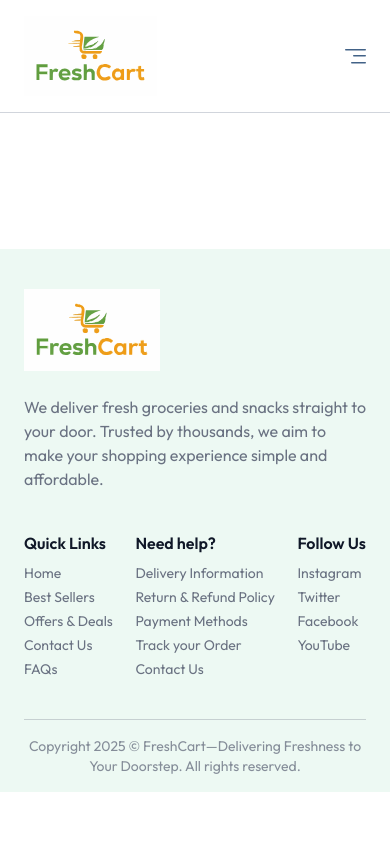
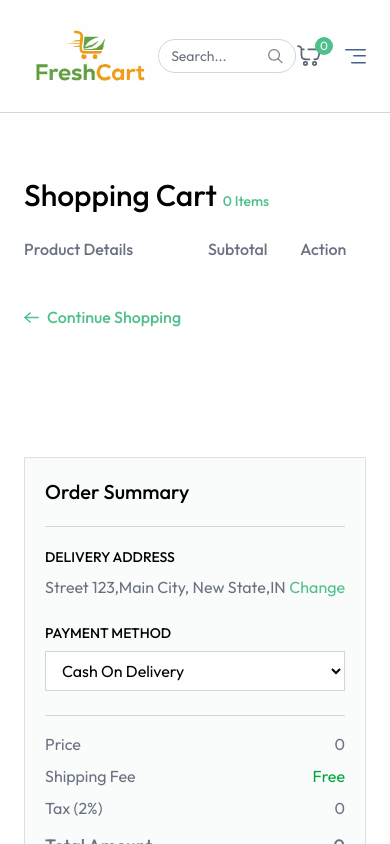
Before and after one commit to Palla04/Grocery-App, a React (Vite) app in the folder grocery-delivery-app/: page /cart in a window 390 px wide. Shown: the top 844 px of the page. Built offline with nearby package versions, Linux system fonts and the light colour scheme.

Commit message:
cart page is completed

```diff
--- a/grocery-delivery-app/src/App.jsx
+++ b/grocery-delivery-app/src/App.jsx
@@ -9,6 +9,7 @@
 import AllProducts from './pages/AllProducts';
 import ProductCategory from './pages/ProductCategory';
 import ProductDetails from './pages/ProductDetails';
+import Cart from './pages/Cart';
 
 
 const App = () => {
@@ -27,6 +28,7 @@
           <Route path='/products' element={<AllProducts/>}/>
           <Route path='/products/:category' element={<ProductCategory/>}/>
           <Route path='/products/:category/:id' element={<ProductDetails/>}/>
+          <Route path='/cart' element={<Cart/>}/>
         </Routes>
        </div>
        { !isSellerPath && <Footer/>}
--- a/grocery-delivery-app/src/components/Navbar.jsx
+++ b/grocery-delivery-app/src/components/Navbar.jsx
@@ -4,7 +4,8 @@
 import { useAppContext } from '../context/AppContext'
 const Navbar = () => {
     const [open, setOpen] = React.useState(false)
-    const {user, setUser, setshowUserLogin, navigate, setSearchQuery,searchQuery} = useAppContext();
+    const {user, setUser, setshowUserLogin, navigate, setSearchQuery,
+        getCartCount,getCartAmount,searchQuery} = useAppContext();
 
     const logout = async ()=>{
         setUser(null);
@@ -37,7 +38,7 @@
 
                 <div onClick={()=>navigate("cart")} className="relative cursor-pointer">
                     <img src={assets.nav_cart_icon} alt="cart" className='w-6 opacity-80'/>
-                    <button className="absolute -top-2 -right-3 text-xs text-white bg-primary w-[18px] h-[18px] rounded-full">3</button>
+                    <button className="absolute -top-2 -right-3 text-xs text-white bg-primary w-[18px] h-[18px] rounded-full">{getCartCount()}</button>
                 </div>
 
             { !user ? ( <button onClick={()=>{setshowUserLogin(true);}}
@@ -56,14 +57,34 @@
             )}
             </div>
 
-            <button onClick={() => open ? setOpen(false) : setOpen(true)} aria-label="Menu" className="sm:hidden">
-                {/* Menu Icon SVG */}
-                <img src={assets.menu_icon} alt="menu" />
-            </button>
+            {/* Mobile Search */}
+            <div className="flex lg:hidden items-center text-sm gap-2 border border-gray-300 px-3 rounded-full">
+                <input
+                onChange={(e) => setSearchQuery(e.target.value)}
+                value={searchQuery}
+                className="py-1.5 w-22 sm:w-40 bg-transparent outline-none placeholder-gray-500 text-sm"
+                type="text"
+                placeholder="Search..."
+                />
+                <img src={assets.search_icon} alt="search" className="w-4 h-4" />
+            </div>
+
+            {/* Mobile Cart and Menu icon */}
+            <div className='flex items-center gap-6 sm:hidden'>
+                <div onClick={()=>navigate("cart")} className="relative cursor-pointer">
+                    <img src={assets.nav_cart_icon} alt="cart" className='w-6 opacity-80'/>
+                    <button className="absolute -top-2 -right-3 text-xs text-white bg-primary w-[18px] h-[18px] rounded-full">{getCartCount()}</button>
+                </div>
+                <button onClick={() => open ? setOpen(false) : setOpen(true)} aria-label="Menu">
+                    {/* Menu Icon SVG */}
+                    <img src={assets.menu_icon} alt="menu" />
+                </button>
+            </div>
 
             {/* Mobile Menu */}
+
          { open && (
-            <div className={`${open ? 'flex' : 'hidden'} absolute top-[60px] left-0 w-full bg-white shadow-md py-4 flex-col items-start gap-2 px-5 text-sm md:hidden`}>
+            <div className={`${open ? 'flex' : 'hidden'} z-50 absolute top-[60px] left-0 w-full bg-white shadow-md py-4 flex-col items-start gap-2 px-5 text-sm md:hidden`}>
                 <NavLink to='/' onClick={()=>setOpen(false)}>Home</NavLink>
                 <NavLink to='/products' onClick={()=>setOpen(false)}>All Product</NavLink>
                 { user &&
--- a/grocery-delivery-app/src/context/AppContext.jsx
+++ b/grocery-delivery-app/src/context/AppContext.jsx
@@ -52,6 +52,27 @@
         toast.success("Removed from Cart")
         setCartItems(cartData)
     }
+
+    // Get Cart Item Count
+    const getCartCount = ()=>{
+        let totalCount = 0;
+        for(const item in cartItems){
+            totalCount += cartItems[item];
+        }
+        return totalCount;
+    }
+
+    // Get Cart Total Amount
+    const getCartAmount = ()=>{
+        let totalAmount = 0;
+        for(const items in cartItems){
+            let itemInfo = products.find((product)=>product._id === items);
+            if(cartItems[items] > 0){
+                totalAmount += itemInfo.offerPrice * cartItems[items];
+            }
+        }
+        return Math.floor(totalAmount * 100) / 100;
+    }
     //Fetch All Products
     const fetchProducts = async()=>{
         setProducts(dummyProducts)
@@ -61,7 +82,7 @@
         fetchProducts()
     },[])
     const value = {navigate, user, setUser, isSeller, setisSeller, showUserLogin,setshowUserLogin, products, currency,
-        addToCart, updateCartItem, removeFromCart, cartItems, searchQuery, setSearchQuery,
+        addToCart, updateCartItem, removeFromCart, cartItems, searchQuery, setSearchQuery, getCartAmount, getCartCount
     }
     return <AppContext.Provider value={value}>
         {children}
--- /dev/null
+++ b/grocery-delivery-app/src/pages/Cart.jsx
@@ -0,0 +1,146 @@
+import { useState } from "react";
+import { useAppContext } from "../context/AppContext";
+import { assets, dummyAddress } from "../assets/assets";
+import { useEffect } from "react";
+
+const Cart = () => {
+
+    const {navigate,products,currency, getCartAmount, getCartCount, cartItems, removeFromCart, updateCartItem} = useAppContext();
+
+    const [cartArray, setCartArray] = useState([])
+    const [addresses, setAddresses] = useState(dummyAddress)
+    const [showAddress, setShowAddress] = useState(false)
+    const [selectedAddress, setSelectedAddress] = useState(dummyAddress[0])
+    const [paymentOption, setPaymentOption] = useState("COD")
+
+    const getCart = () => {
+        let tempArray = []
+        for(const key in cartItems){
+            const product = products.find((item)=>item._id === key)
+            product.quantity = cartItems[key]
+            tempArray.push(product)
+        }
+        setCartArray(tempArray)
+    }
+
+    const placeOrder = async ()=>{
+
+    }
+    useEffect(()=>{
+       if(products.length > 0 && cartItems){
+        getCart()
+       }
+    },[products,cartItems])
+    return products.length > 0 && cartItems ? (
+        <div className="flex flex-col md:flex-row mt-16">
+            <div className='flex-1 max-w-4xl'>
+                <h1 className="text-3xl font-medium mb-6">
+                    Shopping Cart <span className="text-sm text-primary">{getCartCount()} Items</span>
+                </h1>
+
+                <div className="grid grid-cols-[2fr_1fr_1fr] text-gray-500 text-base font-medium pb-3">
+                    <p className="text-left">Product Details</p>
+                    <p className="text-center">Subtotal</p>
+                    <p className="text-center">Action</p>
+                </div>
+
+                {cartArray.map((product, index) => (
+                    <div key={index} className="grid grid-cols-[2fr_1fr_1fr] text-gray-500 items-center text-sm md:text-base font-medium pt-3">
+                        <div className="flex items-center md:gap-6 gap-3">
+                            <div onClick={()=>{
+                                navigate(`/products/${product.category.toLowerCase()}/${product._id}`);
+                                scrollTo(0,0);
+                            }} className="cursor-pointer w-24 h-24 flex items-center justify-center border border-gray-300 rounded overflow-hidden">
+                                <img className="max-w-full h-full object-cover" src={product.image[0]} alt={product.name} />
+                            </div>
+                            <div>
+                                <p className="hidden md:block font-semibold">{product.name}</p>
+                                <div className="font-normal text-gray-500/70">
+                                    <p>Weight: <span>{product.weight || "N/A"}</span></p>
+                                    <div className='flex items-center'>
+                                        <p>Qty:</p>
+                                        <select className='outline-none'>
+                                            {Array(cartItems[product._id] > 9 ?
+                                             cartItems[product._id] : 9).fill('').map((_, index) => (
+                                                <option key={index} value={index + 1}>{index + 1}</option>
+                                            ))}
+                                        </select>
+                                    </div>
+                                </div>
+                            </div>
+                        </div>
+                        <p className="text-center">{currency}{product.offerPrice * product.quantity}</p>
+                        <button onClick={()=>removeFromCart()} className="cursor-pointer mx-auto">
+                            <img src={assets.remove_icon} alt="remove" className="inline-block w-6 h-6" />
+                        </button>
+                    </div>)
+                )}
+
+                <button onClick={()=>{navigate("/products"); scrollTo(0,0);}} className="group cursor-pointer flex items-center mt-8 gap-2 text-primary font-medium">
+                    <img className="group-hover:-translate-x-1 transition" src={assets.arrow_right_icon_colored} alt="arrow" />
+                    Continue Shopping
+                </button>
+
+            </div>
+            <div className="w-full md:max-w-[360px] md:ml-auto flex justify-center md:block max-md:mt-16">
+                <div className="max-w-[360px] w-full bg-gray-100/40 p-5 max-md:mt-16 border border-gray-300/70">
+                    <h2 className="text-xl md:text-xl font-medium">Order Summary</h2>
+                    <hr className="border-gray-300 my-5" />
+
+                    <div className="mb-6">
+                        <p className="text-sm font-medium uppercase">Delivery Address</p>
+                        <div className="relative flex justify-between items-start mt-2">
+                            <p className="text-gray-500">{selectedAddress ? `${selectedAddress.street},${selectedAddress.city},
+                            ${selectedAddress.state},${selectedAddress.country}` : "No address found"}</p>
+                            <button onClick={() => setShowAddress(!showAddress)} className="text-primary hover:underline cursor-pointer">
+                                Change
+                            </button>
+                            {showAddress && (
+                                <div className="absolute top-12 py-1 bg-white border border-gray-300 text-sm w-full">
+                                    {addresses.map((address,index)=>(
+                                <p onClick={() => {setSelectedAddress(address); setShowAddress(false)}} className="text-gray-500 p-2 hover:bg-gray-100">
+                                        {address.street},{address.city},{address.state},{address.country}
+                                    </p>
+                                    ))}
+                                    <p onClick={() => navigate('/add-address')} className="text-primary text-center cursor-pointer p-2 hover:bg-primary/10">
+                                        Add address
+                                    </p>
+                                </div>
+                            )}
+                        </div>
+
+                        <p className="text-sm font-medium uppercase mt-6">Payment Method</p>
+
+                        <select onChange={(e)=>(setPaymentOption(e.target.value))} className="w-full border border-gray-300 bg-white px-3 py-2 mt-2 outline-none">
+                            <option value="COD">Cash On Delivery</option>
+                            <option value="Online">Online Payment</option>
+                        </select>
+                    </div>
+
+                    <hr className="border-gray-300" />
+
+                    <div className="text-gray-500 mt-4 space-y-2">
+                        <p className="flex justify-between">
+                            <span>Price</span><span>{currency}{getCartAmount()}</span>
+                        </p>
+                        <p className="flex justify-between">
+                            <span>Shipping Fee</span><span className="text-green-600">Free</span>
+                        </p>
+                        <p className="flex justify-between">
+                            <span>Tax (2%)</span><span>{currency}{getCartAmount() * 2 / 100}</span>
+                        </p>
+                        <p className="flex justify-between text-lg font-medium mt-3">
+                            <span>Total Amount:</span><span>{currency}{getCartAmount() + getCartAmount() * 2 / 100}</span>
+                        </p>
+                    </div>
+
+                    <button className="w-full py-3 mt-6 cursor-pointer bg-primary text-white font-medium hover:bg-primary-dull transition">
+                        {paymentOption === "COD" ? "Place Order" : "Proceed to Checkout"}
+                    </button>
+                </div>
+            </div>
+        </div>
+    ) : null
+}
+
+export default Cart;
```
